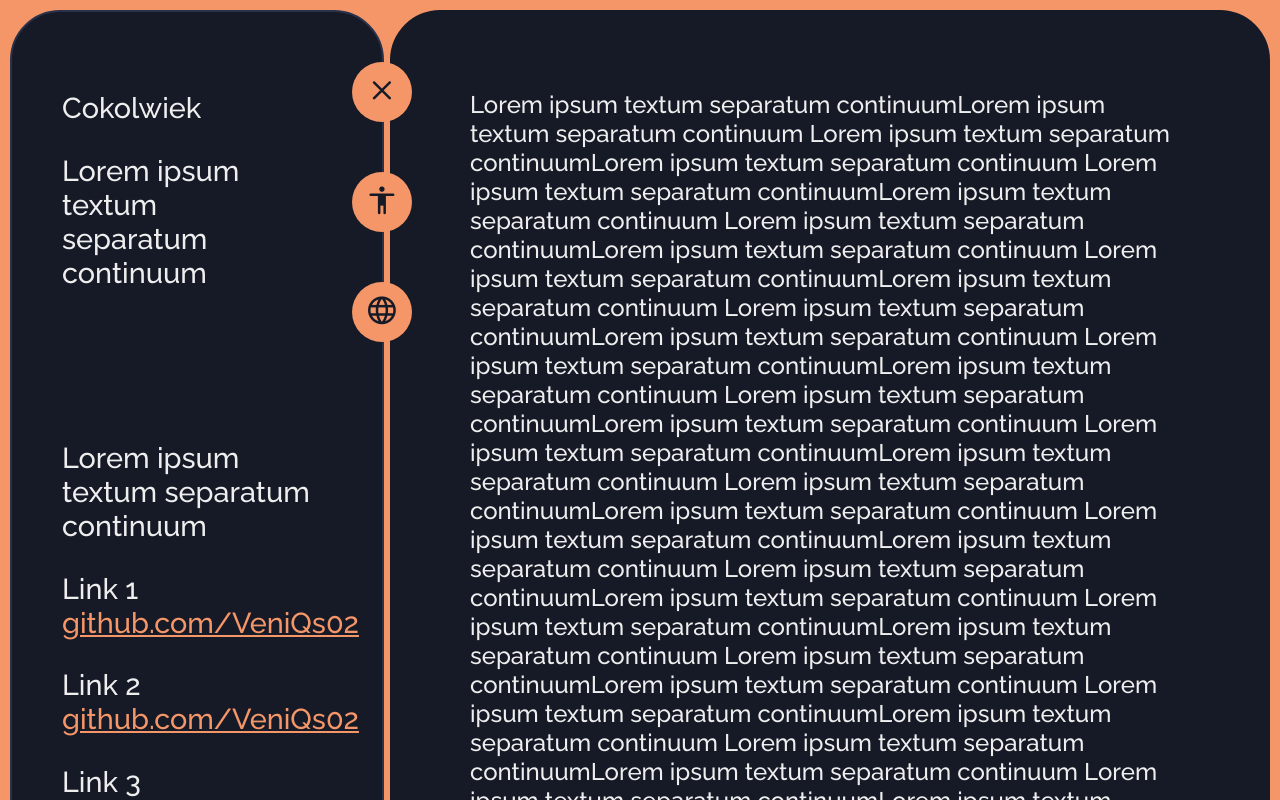
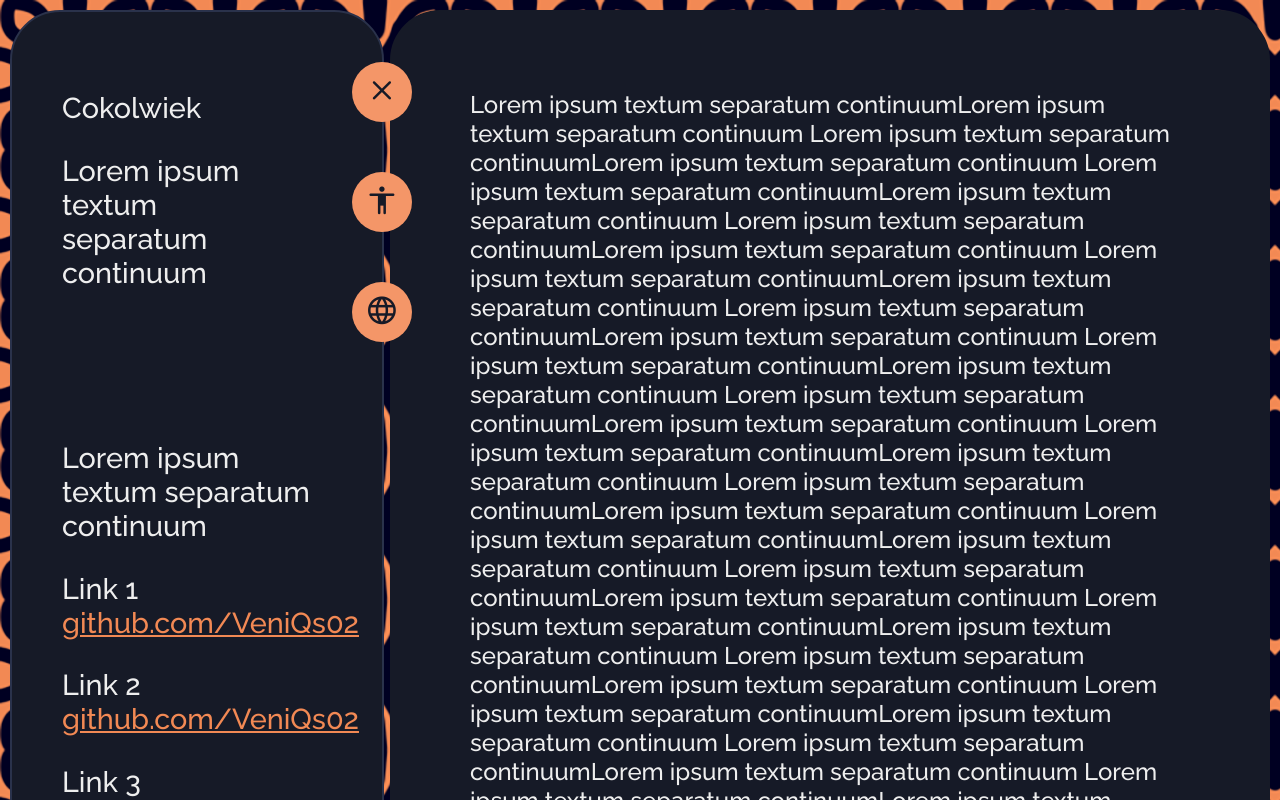
Before and after one commit to VeniQs02/portfolio-web-app, an Angular app: page / in a window 1280 px wide. Shown: the top 800 px of the page. Built offline with nearby package versions, Linux system fonts and the light colour scheme.

Commit message:
version 0.04 > main sections now move based on sidebar position > sidebar menu button now has  fixed position > initial background - a subject to change in the future

```diff
--- a/angular.json
+++ b/angular.json
@@ -32,6 +32,11 @@
               {
                 "glob": "**/*",
                 "input": "public"
+              },
+              {
+                "glob": "**/*",
+                "input": "src/assets",
+                "output": "/assets"
               }
             ],
             "styles": [
--- a/src/app/components/main-section/main-section.component.css
+++ b/src/app/components/main-section/main-section.component.css
@@ -6,4 +6,8 @@ section{
   margin: 10px 10px 0  40px;
   border-radius: 50px;
   color: #EEEEEE;
+  transition: transform 0.4s ease-in-out;
 }
+.centered{
+  transform: translateX(-150px);
+}
--- a/src/app/components/main-section/main-section.component.html
+++ b/src/app/components/main-section/main-section.component.html
@@ -1,4 +1,4 @@
-<section>
+<section [ngClass]="{ 'centered': !isSideBarVisible }">
   Lorem ipsum textum separatum continuumLorem ipsum textum separatum continuum
   Lorem ipsum textum separatum continuumLorem ipsum textum separatum continuum
   Lorem ipsum textum separatum continuumLorem ipsum textum separatum continuum
--- a/src/app/components/main-section/main-section.component.ts
+++ b/src/app/components/main-section/main-section.component.ts
@@ -1,12 +1,25 @@
-import { Component } from '@angular/core';
+import {Component, OnInit} from '@angular/core';
+import {SideBarStateService} from "../../services/side-bar-state.service";
+import {NgClass, NgOptimizedImage} from "@angular/common";
 
 @Component({
   selector: 'main-section',
   standalone: true,
-  imports: [],
+  imports: [
+    NgClass,
+    NgOptimizedImage
+  ],
   templateUrl: './main-section.component.html',
   styleUrl: './main-section.component.css'
 })
-export class MainSectionComponent {
+export class MainSectionComponent implements OnInit{
+  protected isSideBarVisible: boolean = true;
 
+  constructor(private sideBarStateService: SideBarStateService) {}
+
+  ngOnInit(): void {
+    this.sideBarStateService.isSidebarVisible$.subscribe(isVisible => {
+      this.isSideBarVisible = isVisible;
+    });
+  }
 }
--- a/src/app/components/side-bar/side-bar.component.css
+++ b/src/app/components/side-bar/side-bar.component.css
@@ -4,7 +4,7 @@ aside{
 
 #menuButton{
   display: block;
-  position: absolute;
+  position: fixed;
   margin-top: 42px;
   top: 20px;
   left: 20px;
@@ -44,7 +44,7 @@ aside{
 }
 
 .bottomPanel a{
-  color: #f49668;
+  color: #F28954;
 }
 
 .bottomPanel a:hover{
--- a/src/app/components/side-bar/side-bar.component.ts
+++ b/src/app/components/side-bar/side-bar.component.ts
@@ -1,5 +1,6 @@
 import { Component } from '@angular/core';
 import {NgClass, NgIf} from "@angular/common";
+import {SideBarStateService} from "../../services/side-bar-state.service";
 
 @Component({
   selector: 'side-bar',
@@ -14,10 +15,14 @@ import {NgClass, NgIf} from "@angular/common";
 export class SideBarComponent {
   protected isSideBarBeingDisplayed: boolean = true;
 
+  constructor(private sideBarStateService: SideBarStateService) {
+    this.sideBarStateService.setIsSidebarVisible(this.isSideBarBeingDisplayed);
+  }
+
   protected toggleSideBar() {
     this.isSideBarBeingDisplayed = !this.isSideBarBeingDisplayed;
+    this.sideBarStateService.setIsSidebarVisible(this.isSideBarBeingDisplayed);
   }
 
   protected toggleLanguageSelection(){}
-
 }
--- /dev/null
+++ b/src/app/services/side-bar-state.service.ts
@@ -0,0 +1,20 @@
+import { Injectable } from '@angular/core';
+import {BehaviorSubject} from "rxjs";
+
+@Injectable({
+  providedIn: 'root'
+})
+export class SideBarStateService {
+  private isSidebarVisibleSubject = new BehaviorSubject<boolean>(true);
+  isSidebarVisible$ = this.isSidebarVisibleSubject.asObservable();
+
+  constructor() {}
+
+  getIsSidebarVisible(): boolean {
+    return this.isSidebarVisibleSubject.value;
+  }
+
+  setIsSidebarVisible(isSidebarVisible: boolean): void {
+    this.isSidebarVisibleSubject.next(isSidebarVisible);
+  }
+}
--- a/src/styles.css
+++ b/src/styles.css
@@ -1,7 +1,9 @@
 @import url('https://fonts.googleapis.com/css2?family=Raleway:ital,wght@0,100..900;1,100..900&display=swap');
 
 body{
-  background-color: #f49668;
+  /*background-color: #F28954;*/
+  background-image: url("/assets/MOZAJKA.PNG");
+  background-repeat: repeat;
   margin: 0;
 
   font-family: "Raleway", sans-serif;
```
Also changed, not shown: src/assets/MOZAJKA.PNG (added), 1 other file (tests, documents, lock files or other folders).
